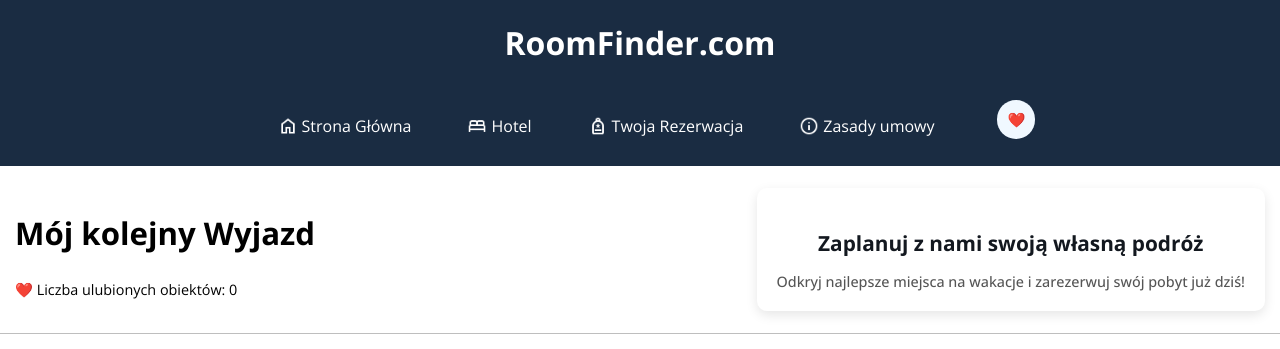
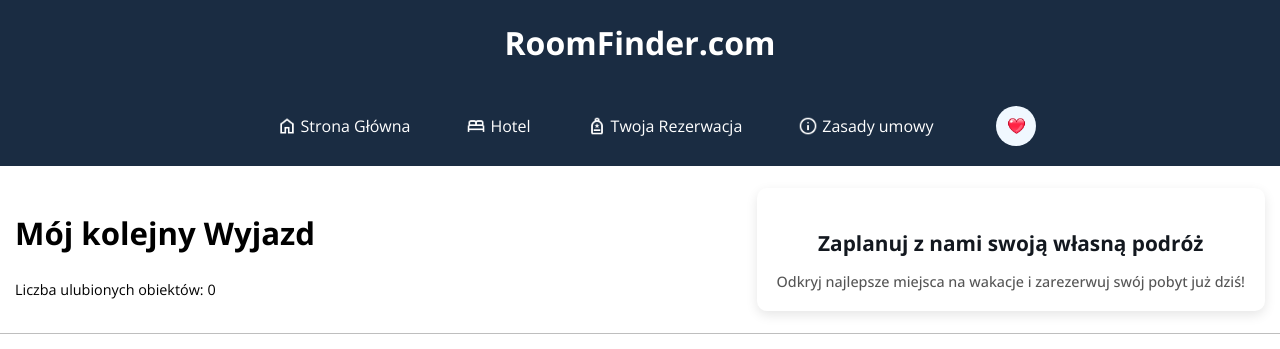
Before and after one commit to Czarny21012212/RoomFinder, a React (Create React App) app: page /ulubione in a window 1280 px wide. Shown: the top 349 px of the page. Built offline with nearby package versions, Linux system fonts and the light colour scheme.

Commit message:
07.01.2025

```diff
--- a/src/PodStrony/Favorite/Favorite.css
+++ b/src/PodStrony/Favorite/Favorite.css
@@ -95,6 +95,9 @@
 .Delete:hover{
     transform: scale(1.05);
 }
+.heart{
+    width: 40px;
+}
 .Delete img{
     width: 30px;
     background-color: rgb(255, 0, 0);
--- a/src/PodStrony/Favorite/Favorite.js
+++ b/src/PodStrony/Favorite/Favorite.js
@@ -8,6 +8,7 @@ import { useEffect, useState } from 'react';
 import './Favorite.css';
 import location from '../Image/location.png';
 import Delete from '../Image/delete.png'
+import Heart from '../Image/Heart.png'
 
 
 function Favourite() {
@@ -95,7 +96,7 @@ function Favourite() {
                         <li><a href="#"><img src={Information} alt="Info" />Zasady umowy</a></li>
                     </ul>
                     <Link to={`/ulubione`} className='favouriteLink'>
-                            <p className='favouriteLinkP'>❤️</p>
+                            <p className='favouriteLinkP'><img className='heart' src={Heart}></img></p>
                         </Link>
                 </div>
             </div>
@@ -105,7 +106,7 @@ function Favourite() {
             <div className='favourite-hotels-box-top'>
                 <div>
                     <h2>Mój kolejny Wyjazd</h2>
-                    <p>  ❤️ Liczba ulubionych obiektów: {ListOfFavouriteLenght}  </p>
+                    <p>Liczba ulubionych obiektów: {ListOfFavouriteLenght}  </p>
                 </div>
                 <div className='anotherTrip-box'>
                     <h3>Zaplanuj z nami swoją własną podróż</h3>
--- a/src/PodStrony/Reservation/Reservation.js
+++ b/src/PodStrony/Reservation/Reservation.js
@@ -5,13 +5,13 @@ import YourReservation  from '../Image/yourReservation.png';
 import Information  from '../Image/information.png';
 import './Reservation.css'
 import { useEffect, useState } from 'react';
-import { setDay } from 'date-fns';
+import Heart from '../Image/Heart.png'
 import { Link } from 'react-router-dom';
 
 
 function Reservation() {
 
-//Search the Hotel in Json
+
 const id = localStorage.getItem('Hotel')
 const hotel = HotelData.find(hotel => hotel.id === parseInt(id));
 
@@ -172,7 +172,7 @@ useEffect(() => {
                             <li><a href="#"><img src={Information} alt="Info"/>Zasady umowy</a></li>
                         </ul>
                         <Link to={`/ulubione`} className='favouriteLink'>
-                            <p className='favouriteLinkP'>❤️</p>
+                            <p className='favouriteLinkP'><img className='heart' src={Heart}></img></p>
                         </Link>
                     </div>
                 </div>
--- a/src/PodStrony/Reservation2/Reservation.js
+++ b/src/PodStrony/Reservation2/Reservation.js
@@ -6,6 +6,7 @@ import { useEffect, useState } from 'react';
 import { Link } from 'react-router-dom';
 import YourReservation  from '../Image/yourReservation.png';
 import Information  from '../Image/information.png';
+import Heart from '../Image/Heart.png'
 
 function Reservation() {
 
@@ -234,7 +235,7 @@ const Pay = () => {
                             <li><a href="#"><img src={Information} alt="Info"/>Zasady umowy</a></li>
                         </ul>
                         <Link to={`/ulubione`} className='favouriteLink'>
-                            <p className='favouriteLinkP'>❤️</p>
+                            <p className='favouriteLinkP'><img className='heart' src={Heart}></img></p>
                         </Link>
                     </div>
                 </div>
--- a/src/PodStrony/Search-Hotels/Hotel.css
+++ b/src/PodStrony/Search-Hotels/Hotel.css
@@ -40,14 +40,21 @@ header{
 
 }
 .favouriteLinkP{
+    display: flex;
+    justify-content: center;
     list-style-type: none;
     text-decoration: none;
     padding: 10px;
-    border-radius: 50px;
+    width: 20px;
+    border-radius: 20px;
     background-color: aliceblue;
 }
 .favouriteLinkP:hover{
     background-color: rgb(219, 219, 219);
+}
+.favouriteLink img{
+    width: 40px;
+    height: 20px;
 }
 .header-center{
     display: flex;
@@ -55,6 +62,9 @@ header{
     margin-left: 10px;
 }
 .favouriteLink{
+    display: flex;
+    justify-content: center;
+    align-items: center;
     text-decoration: none;
     text-align: center;
     align-items: center;
--- a/src/PodStrony/Search-Hotels/Hotel.js
+++ b/src/PodStrony/Search-Hotels/Hotel.js
@@ -9,7 +9,7 @@ import Home from '../Image/Home.png';
 import Hotel2 from '../Image/Hotel.png';
 import YourReservation  from '../Image/yourReservation.png';
 import Information  from '../Image/information.png';
-import Star from '../Image/star.png'
+import Heart from '../Image/Heart.png'
 
 export function Hotel() {
 
@@ -38,7 +38,6 @@ export function Hotel() {
 
     const Search = () => {
         setSearch(true)
-
     }
 
     useEffect(() => {
@@ -190,13 +189,12 @@ export function Hotel() {
 
     const filterHotels = () => {
         return HotelData.filter(index =>
-            index.country === place &&
+            (index.country === place &&
             index.maxPeople >= people &&
-            search &&
             index.pricePerNight * people * DayOfTrip <= (localStorage.getItem('PricePerNight') ? Number(localStorage.getItem('PricePerNight')) : 10000) &&
             (!distanceToCenterTrue || index.distanceToCenter === Number(distanceToCenter)) &&
             (!ratingTrue || index.rating === ratingToFiltr) &&
-            (!beachToFiltr || index.isBeachfront === true)
+            (!beachToFiltr || index.isBeachfront === true)) && search
         );
     };
 
@@ -458,7 +456,6 @@ export function Hotel() {
 
         })
     }
-
     useEffect(() => {
         localStorage.setItem('ListOfFavourite', JSON.stringify(listFavourite));
     }, [listFavourite]);
@@ -482,7 +479,7 @@ export function Hotel() {
 
                     </ul>
                     <Link to={`/ulubione`} className='favouriteLink'>
-                        <p className='favouriteLinkP'>❤️</p>
+                        <p className='favouriteLinkP'><img className='heart' src={Heart}></img></p>
                     </Link>
                 </div>
 
--- a/src/PodStrony/YourReservation/YourReservation.js
+++ b/src/PodStrony/YourReservation/YourReservation.js
@@ -6,6 +6,7 @@ import { Link } from 'react-router-dom';
 import YourReservation  from '../Image/yourReservation.png';
 import Information  from '../Image/information.png';
 import { useEffect, useState } from 'react';
+import Heart from '../Image/Heart.png'
 
 function Reservation() {
 
@@ -23,7 +24,6 @@ function Reservation() {
             const CancelReservationTrueClick = () => {
                 setCancelReservationTrue(true)
             }
-
 
             const dropData = () => {
                 localStorage.removeItem('checkIn-Reservation');
@@ -202,7 +202,7 @@ function Reservation() {
                             <li><a href="#"><img src={Information} alt="Info"/>Zasady umowy</a></li>
                         </ul>
                         <Link to={`/ulubione`} className='favouriteLink'>
-                            <p className='favouriteLinkP'>❤️</p>
+                            <p className='favouriteLinkP'><img className='heart' src={Heart}></img></p>
                         </Link>
                     </div>
                 </div>
```
Also changed, not shown: src/PodStrony/Image/Heart.png (added).
